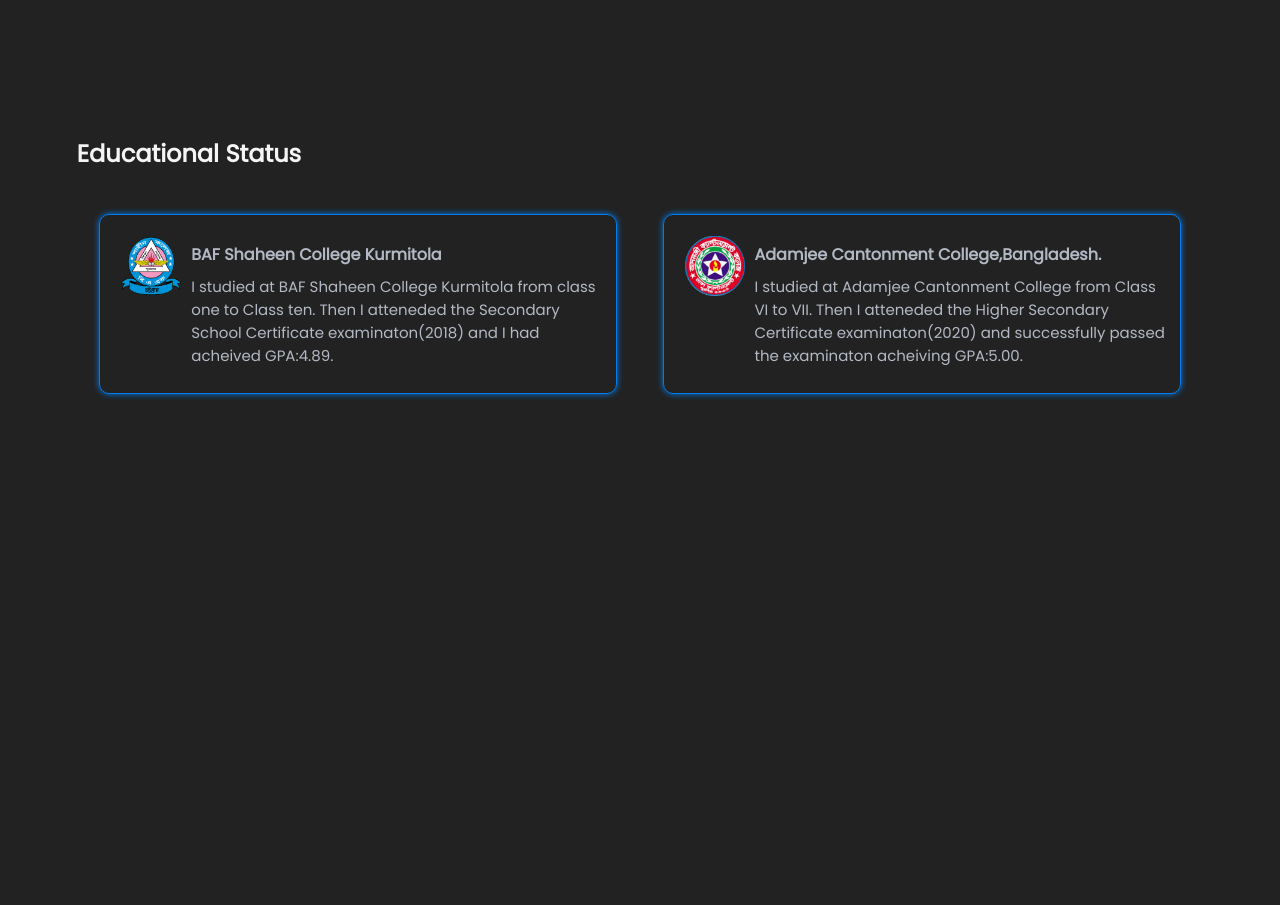
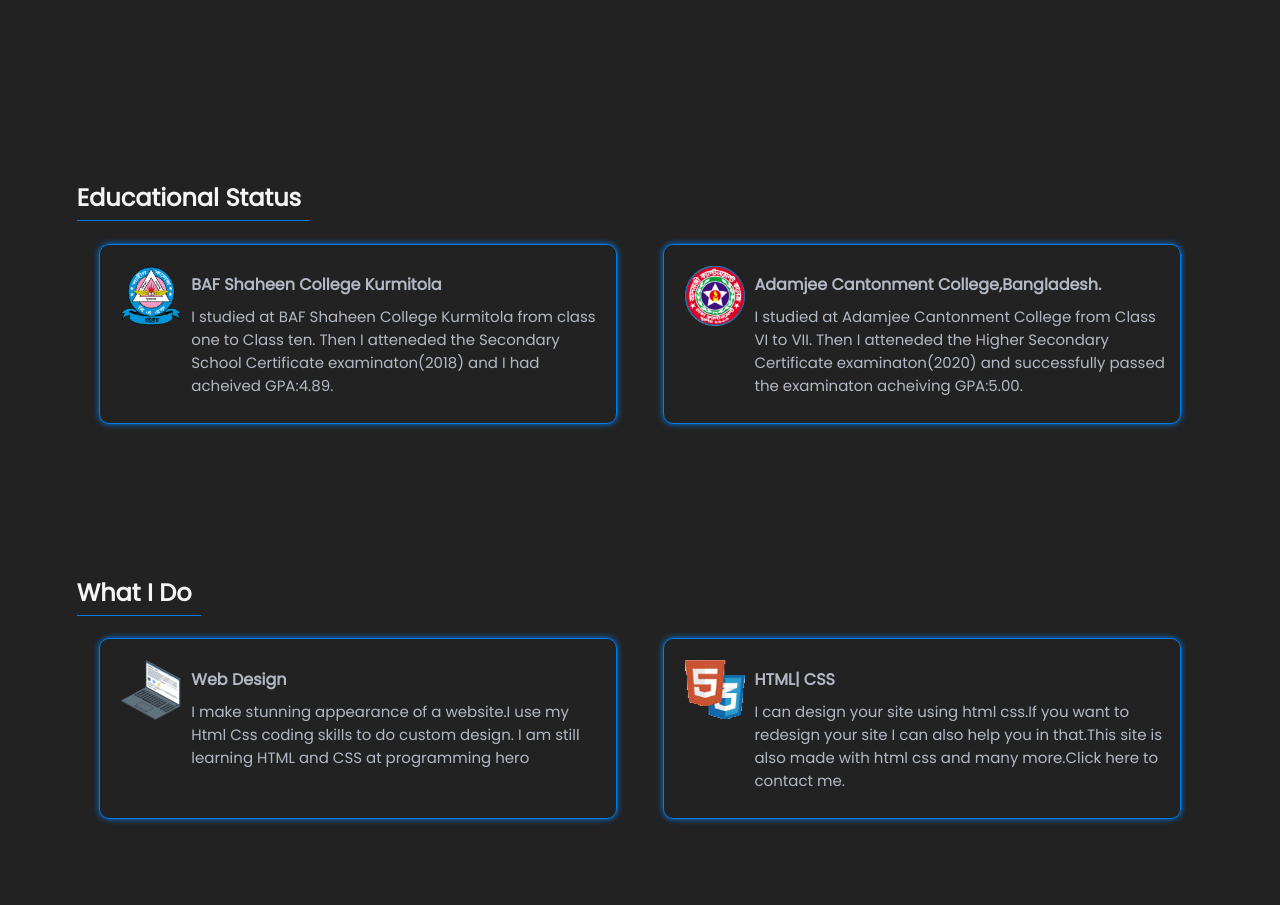
Before and after one commit to jayeen28/practice-project, a plain HTML site: page index.html in a window 1280 px wide. Shown: the part 396-1301 px from the top of the page. Before the commit the page ends 813 px from the top, so only its background shows below. Drawn offline with Linux system fonts and the light colour scheme.

Commit message:
what I do added

```diff
--- a/index.html
+++ b/index.html
@@ -60,5 +60,31 @@
             </div>
         </div>
     </section>
+
+    <section class="edu-status">
+        <div class="container">
+            <h1 class="edu-head-2">What I Do</h1>
+            <div class="edu-boxes d-flex">
+               <div class="school d-flex">
+                   <div class="sc-icon">
+                       <img src="images/laptop.png" alt="shaheen">
+                   </div>
+                   <div class="sc-desc">
+                       <h3>Web Design</h3>
+                       <p>I make stunning appearance of a website.I use my Html Css coding skills to do custom design. I am still learning HTML and CSS at programming hero</p>
+                   </div>
+               </div>
+               <div class="college d-flex">
+                <div class="sc-icon">
+                    <img src="images/htmlcss.png" alt="adamjee">
+                </div>
+                <div class="sc-desc">
+                    <h3>HTML| CSS</h3>
+                    <p>I can design your site using html css.If you want to redesign your site I can also help you in that.This site is also made with html css and many more.Click here to contact me.</p>
+                </div>
+               </div>
+            </div>
+        </div>
+    </section>
 </body>
 </html>
--- a/style.css
+++ b/style.css
@@ -3,6 +3,9 @@ body{
     background-color:#222222;
     font-family: poppins;
     color: whitesmoke;
+}
+section {
+    padding: 5% 0%;
 }
 h3,p{
     color: #B3B9C4;
@@ -94,3 +97,16 @@ h3,p{
 .sc-icon {
     padding: 2%;
 }
+h1.edu-head {
+    width: 232px;
+    padding-bottom: 5px;
+    margin: 0;
+    border-bottom: 1px solid #007CED;
+}
+
+h1.edu-head-2{
+    padding-bottom: 5px;
+    margin: 0;
+    border-bottom: 1px solid #007CED;
+    width: 124px;
+}
```
Also changed, not shown: images/htmlcss.png (added), images/laptop.png (added).
